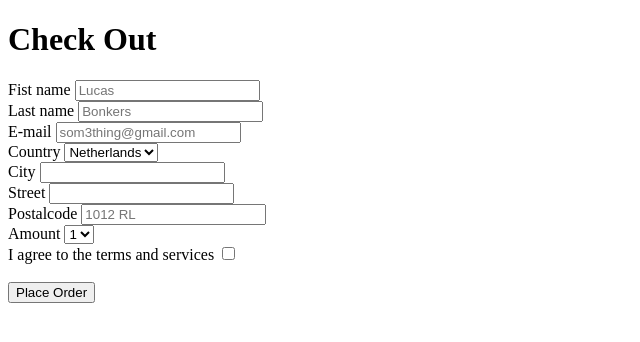
After one commit to Vico-T/Web_Development, a PHP site: page /workshops/workshop_8B/bestellen.php in a window 1280 px wide. The commit adds this page. Shown: the top 342 px of the page, without its empty margins (0-640 px from the left). Run offline with PHP 8.4, Linux system fonts and the light colour scheme.

Commit message:
workshop 8

```diff
--- /dev/null
+++ b/workshops/workshop_8B/bestellen.php
@@ -0,0 +1,75 @@
+<!DOCTYPE html>
+<html lang="en">
+<head>
+    <meta charset="UTF-8">
+    <meta name="viewport" content="width=device-width, initial-scale=1.0">
+    <title>Document</title>
+</head>
+<body>
+     <h1>Check Out</h1>
+   <form class="formulier">
+
+   <!-- </form> -->
+
+   <div class="gegevens">
+      <label for="naam">Fist name</label>
+      <input type="text" id="voornaam" name="voornaam" placeholder="Lucas" required>
+   </div>
+
+   <div class="gegevens">
+      <label for="achternaam">Last name</label>
+      <input type="text" id="achternaam" name="achternaam" placeholder="Bonkers" required>
+   </div>
+
+   <div class="gegevens">
+      <label for="e-mail">E-mail</label>
+      <input type="email" id="e-mail" name="e-mail" placeholder="som3thing@gmail.com" required>
+   </div>
+
+   <div class="optie">
+      <label for="land">Country</label>
+      <select id="land" name="land">
+         <option value="Netherlands">Netherlands</option>
+         <option value="Belgium">Belgium</option>
+         <option value="Germany">Germany</option>
+         <option value="UK">UK</option>
+         <option value="Switzerland">Switzerland</option>
+         <option value="Denmark">Denmark</option>
+      </select>
+   </div>
+
+   <div class="gegevens">
+      <label for="stad">City</label>
+      <input type="stad" id="stad" name="stad">
+   </div>
+
+   <div class="gegevens">
+      <label for="straat">Street</label>
+      <input type="straat" id="straat" name="straat">
+   </div>
+
+   <div class="gegevens">
+      <label for="postcode">Postalcode</label>
+      <input type="postcode" id="postcode" name="postcode" placeholder="1012 RL" required>
+   </div>
+
+   <div class="optie">
+      <label for="aantal">Amount</label>
+      <select id="aantal" name="aantal">
+         <option value="1">1</option>
+         <option value="2">2</option>
+         <option value="3">3</option>
+         <option value="4">4</option>
+         <option value="5">5</option>
+      </select>
+   </div>
+
+   <div class="vinkje">
+      <label for="voorwaarden">I agree to the terms and services</a></label>
+      <input type="checkbox" id="checkbox" name="checkbox" required>
+   </div>
+   <br>
+    </form>
+   <input type="submit" value="Place Order" class="knop">
+</body>
+</html>
--- /dev/null
+++ b/workshops/workshop_8B/includes/db.php
@@ -0,0 +1,4 @@
+<?php
+ $pdo = new PDO("mysql:host=mysql_db;dbname=webshop;charset=utf8mb4", "root", "root");
+    $pdo->setAttribute(PDO::ATTR_DEFAULT_FETCH_MODE, PDO::FETCH_ASSOC);
+    ?>
--- /dev/null
+++ b/workshops/workshop_8B/includes/header.php
@@ -0,0 +1 @@
+<header>hoofd</header>
```
Also changed, not shown: web_shop/includes/menubalk.php (added, +17 -0 lines), web_shop/includes/scrollbalk.php (added, +36 -0 lines), web_shop/index.php (renamed from web_shop/index.html, +4 -54 lines), workshops/workshop_8/includes/includes/header.php (deleted, +0 -29 lines), workshops/workshop_8/index.php (deleted, +0 -11 lines), workshops/workshop_8B/detail.php (renamed from workshops/workshop_8/includes/includes/includes/footer.php, +8 -5 lines), workshops/workshop_8B/index.php (added, +45 -0 lines), web_shop/includes/detailpagina.php (added).
